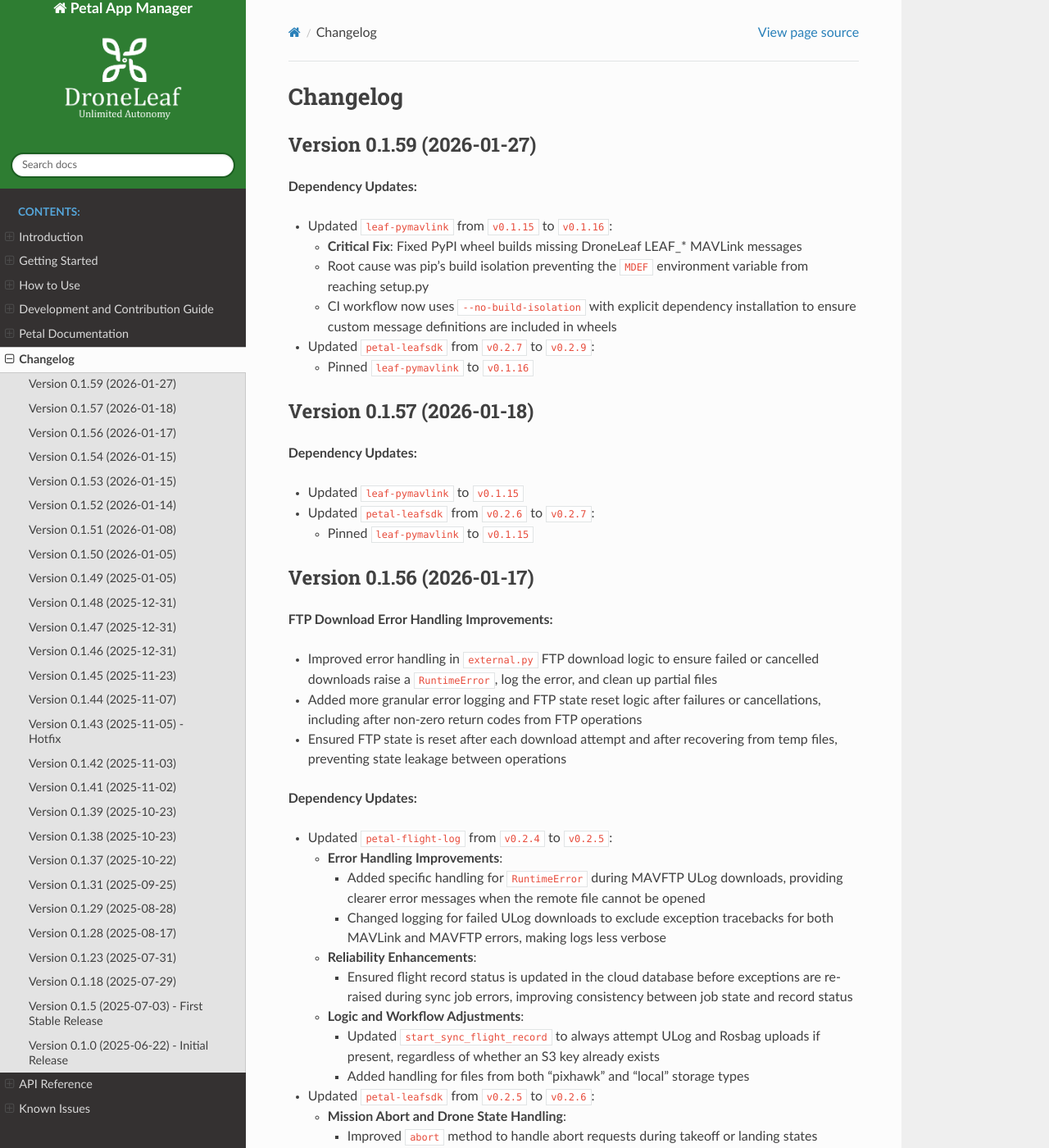
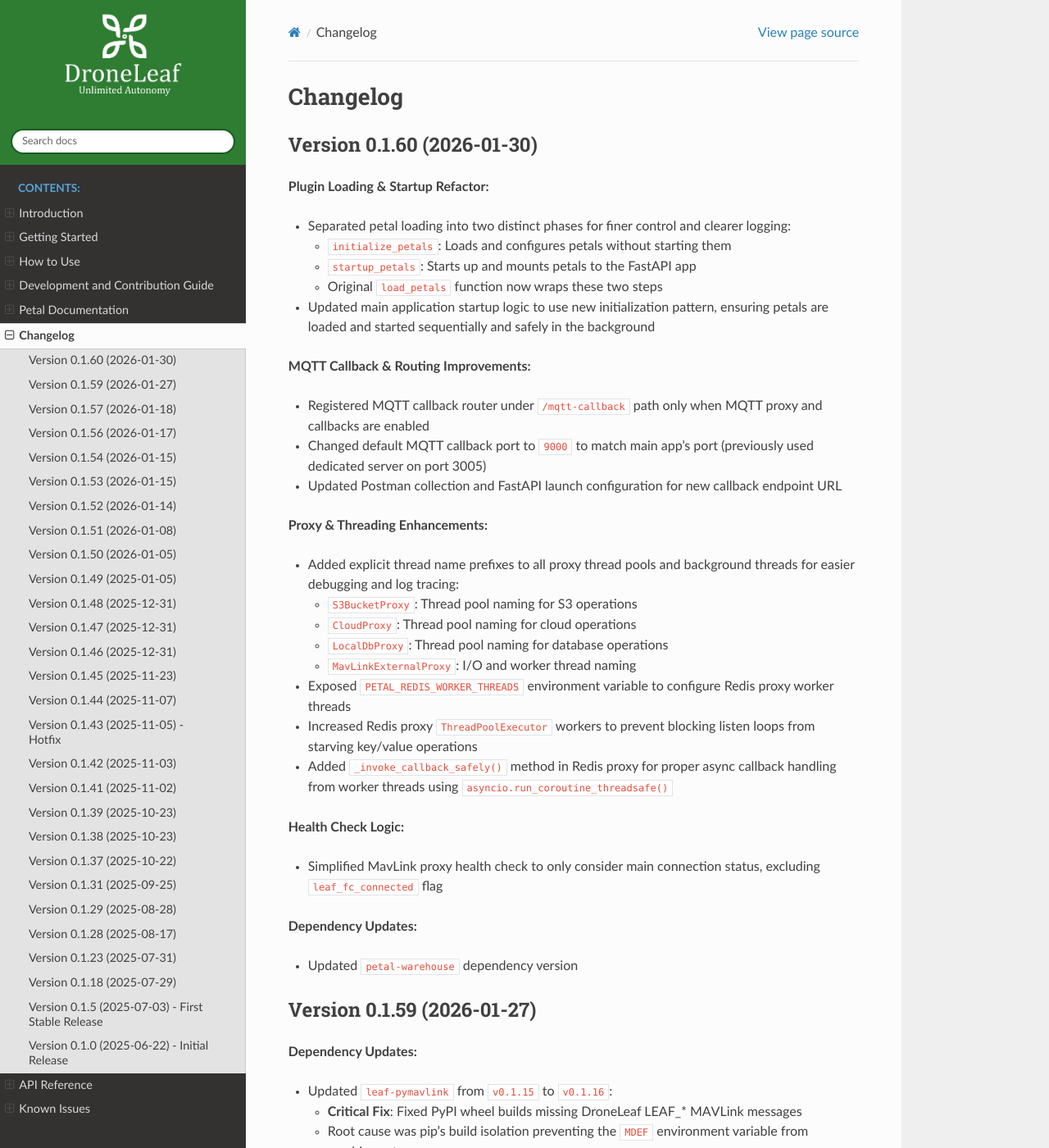
Before and after one commit to DroneLeaf/petal-app-manager, a Sphinx documentation site: the page built from docs/changelog.rst, in a window 1280 px wide and 1400 px high. Shown: the whole window at 82% size. Built offline with Sphinx 7.4.7 and the Read the Docs theme 3.1.0, drawn with Linux system fonts in a browser that asks for light colours.

Commit message:
docs: update changelog for version 0.1.60 with plugin loading refactor, MQTT improvements, and dependency updates

```diff
--- a/docs/changelog.rst
+++ b/docs/changelog.rst
@@ -1,5 +1,45 @@
 Changelog
 =========
+
+Version 0.1.60 (2026-01-30)
+---------------------------
+
+**Plugin Loading & Startup Refactor:**
+
+- Separated petal loading into two distinct phases for finer control and clearer logging:
+
+  - ``initialize_petals``: Loads and configures petals without starting them
+  - ``startup_petals``: Starts up and mounts petals to the FastAPI app
+  - Original ``load_petals`` function now wraps these two steps
+
+- Updated main application startup logic to use new initialization pattern, ensuring petals are loaded and started sequentially and safely in the background
+
+**MQTT Callback & Routing Improvements:**
+
+- Registered MQTT callback router under ``/mqtt-callback`` path only when MQTT proxy and callbacks are enabled
+- Changed default MQTT callback port to ``9000`` to match main app's port (previously used dedicated server on port 3005)
+- Updated Postman collection and FastAPI launch configuration for new callback endpoint URL
+
+**Proxy & Threading Enhancements:**
+
+- Added explicit thread name prefixes to all proxy thread pools and background threads for easier debugging and log tracing:
+
+  - ``S3BucketProxy``: Thread pool naming for S3 operations
+  - ``CloudProxy``: Thread pool naming for cloud operations
+  - ``LocalDbProxy``: Thread pool naming for database operations
+  - ``MavLinkExternalProxy``: I/O and worker thread naming
+
+- Exposed ``PETAL_REDIS_WORKER_THREADS`` environment variable to configure Redis proxy worker threads
+- Increased Redis proxy ``ThreadPoolExecutor`` workers to prevent blocking listen loops from starving key/value operations
+- Added ``_invoke_callback_safely()`` method in Redis proxy for proper async callback handling from worker threads using ``asyncio.run_coroutine_threadsafe()``
+
+**Health Check Logic:**
+
+- Simplified MavLink proxy health check to only consider main connection status, excluding ``leaf_fc_connected`` flag
+
+**Dependency Updates:**
+
+- Updated ``petal-warehouse`` dependency version
 
 Version 0.1.59 (2026-01-27)
 ---------------------------
```
